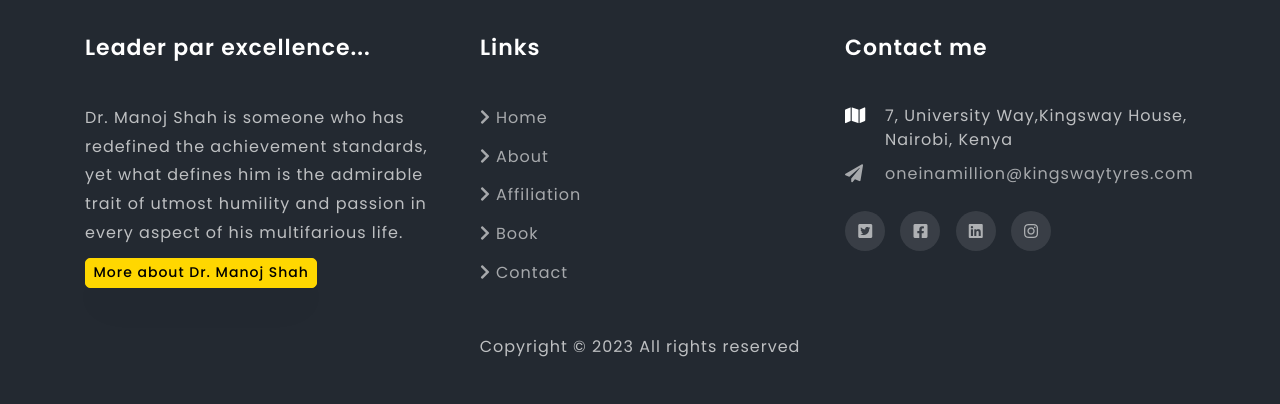
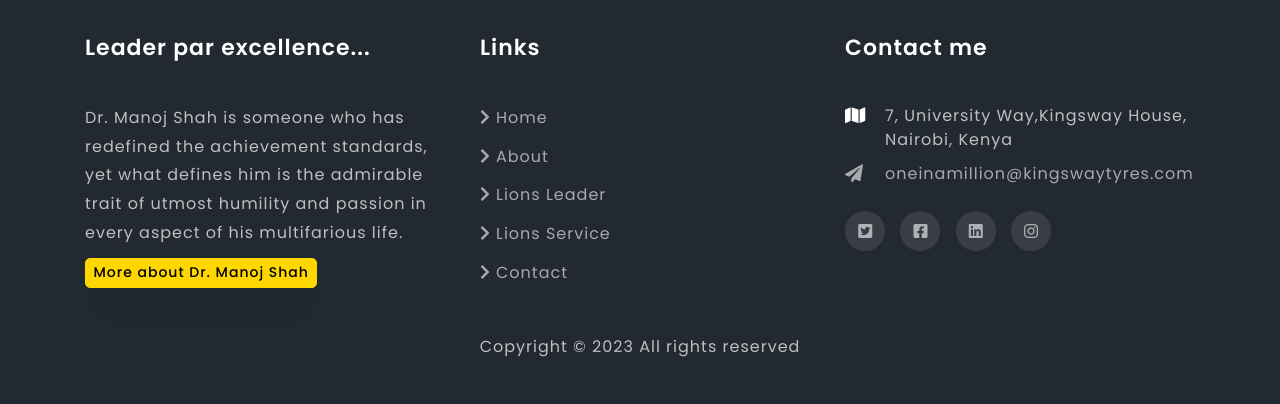
Before and after one commit to NgariMwangi/manoj_campaign, a Flask app: page / in a window 1280 px wide. Shown: the part 2390-2794 px from the top of the page. Run offline with Flask 3, Linux system fonts and the light colour scheme; some libraries are stand-ins or nearby versions; some web fonts are replaced.

Commit message:
navbarlinks changed

```diff
--- a/templates/index.html
+++ b/templates/index.html
@@ -442,7 +442,7 @@
 					I repair broken morale and build collaborative & innovative work-forces
 					that are pivotal to businesses & organizations.</p>
 				<div class="anotherdiv">
-					<a href="./about.html" class="about-link ">more about Manoj...</a>
+					<a href="#" class="about-link ">more about Manoj...</a>
 				</div>
 			</div>
 		</div>
@@ -518,7 +518,7 @@
 				<div class="row ftco-animate">
 					<div class="col-md-12">
 						<div class="carousel-testimony owl-carousel">
-							<a href="./kingsway.html">
+							<a href="/kingsway">
 
 								<div class="item">
 									<div class="testimony-wrap py-4">
@@ -542,7 +542,7 @@
 
 							</a>
 
-							<a href="./mpShah.html">
+							<a href="/mpShah">
 								<div class="item">
 									<div class="testimony-wrap py-4">
 										<div class="text">
@@ -563,7 +563,7 @@
 							</a>
 
 
-							<a href="./lions.html">
+							<a href="/lions">
 								<div class="item">
 									<div class="testimony-wrap py-4">
 										<div class="text">
@@ -584,7 +584,7 @@
 								</div>
 							</a>
 
-							<a href="./stJones.html">
+							<a href="/stJones">
 								<div class="item">
 									<div class="testimony-wrap py-4">
 										<div class="text">
@@ -605,7 +605,7 @@
 								</div>
 							</a>
 
-							<a href="./AAKenya.html">
+							<a href="/AA">
 
 								<div class="item">
 									<div class="testimony-wrap py-4">
@@ -626,7 +626,7 @@
 								</div>
 							</a>
 
-							<a href="./kilimanjaroTrust.html">
+							<a href="/kilimanjaro">
 								<div class="item">
 									<div class="testimony-wrap py-4">
 										<div class="text">
@@ -647,7 +647,7 @@
 								</div>
 							</a>
 
-							<a href="./specialOlympics.html">
+							<a href="/specialOlympics">
 
 								<div class="item">
 									<div class="testimony-wrap py-4">
--- a/templates/layout/base_footer.html
+++ b/templates/layout/base_footer.html
@@ -15,13 +15,13 @@
                 <div class="ftco-footer-widget mb-4 ml-md-4">
                     <h2 class="ftco-heading-2">Links</h2>
                     <ul class="list-unstyled">
-                        <li><a href=""><span class="fa fa-chevron-right mr-2"></span>Home</a></li>
-                        <li><a href="#"><span class="fa fa-chevron-right mr-2"></span>About</a></li>
-                        <li><a href="./affiliations.html"><span
-                                    class="fa fa-chevron-right mr-2"></span>Affiliation</a></li>
+                        <li><a href="/"><span class="fa fa-chevron-right mr-2"></span>Home</a></li>
+                        <li><a href="/lions"><span class="fa fa-chevron-right mr-2"></span>About</a></li>
+                        <li><a href="/achievements"><span
+                                    class="fa fa-chevron-right mr-2"></span>Lions Leader</a></li>
 
-                        <li><a href="#"><span class="fa fa-chevron-right mr-2"></span>Book</a></li>
-                        <li><a href="./contact.html"><span class="fa fa-chevron-right mr-2"></span>Contact</a></li>
+                        <li><a href="/lionservice"><span class="fa fa-chevron-right mr-2"></span>Lions Service</a></li>
+                        <li><a href="/contact"><span class="fa fa-chevron-right mr-2"></span>Contact</a></li>
                     </ul>
                 </div>
             </div>
```
